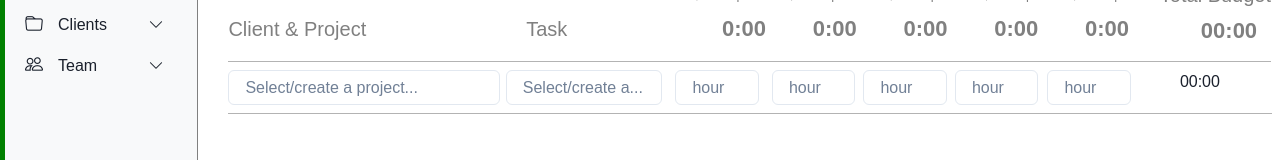
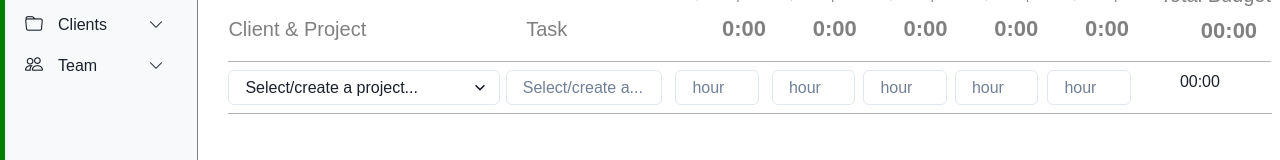
Before and after one commit to Thannzz/Myhours-Clone, a React (Create React App) app in the folder frontend/: page /dashboard/track in a window 1280 px wide. Shown: the part 185-345 px from the top of the page. Built offline with nearby package versions, Linux system fonts and the light colour scheme; no server answers; some icons are missing.

Commit message:
GET request done

```diff
--- a/frontend/src/Components/Dashboard.jsx
+++ b/frontend/src/Components/Dashboard.jsx
@@ -2,8 +2,33 @@ import React from 'react'
 import Sidebar from './Sidebar'
 import '../styles/Dashboard.css'
 import Track from './Track'
+import { useState } from 'react'
+import { useEffect } from 'react'
+import axios from "axios"
+
+const getUserName = (token)=>{
+  return axios.get(`http://localhost:8080/projects`,{
+    headers:{token:token}
+  });
+}
 
 export default function Dashboard() {
+  const [userName,setUserName] = useState(null);
+
+
+
+
+  useEffect(()=>{
+    getUserName("6333e6ca834c4636928012c3:thani@gmail.com :qwerty")
+    .then((res)=>{
+      // console.log(res.data)
+    })
+    .catch((err)=>{
+      console.log(err)
+    })
+  },[])
+
+
   return (
     <div className='dashboard'>
         <Sidebar/>
--- a/frontend/src/Components/HoursForm.jsx
+++ b/frontend/src/Components/HoursForm.jsx
@@ -1,22 +1,33 @@
 import { Box, Divider, Input, Text } from '@chakra-ui/react';
 import React from 'react'
+import { Select } from "@chakra-ui/react";
+import axios from "axios"
+
+const getProjectsName = (token) => {
+  return axios.get(`http://localhost:8080/projects`, {
+    headers: { token: token },
+  });
+};
 
 
 export default function HoursForm({ totalBudget }) {
+
   return (
     <div>
-      <Box
-        mt={2}
-        display="flex"
-        fontFamily="sans-serif"
-        width="99.50%"
-      >
-        <Input
+      <Box mt={2} display="flex" fontFamily="sans-serif" width="99.50%">
+        {/* <Input
           htmlSize={4}
           width="26%"
           h="35px"
           placeholder="Select/create a project..."
-        />
+        /> */}
+
+        <Select width="26%" h="35px" placeholder="Select/create a project...">
+          <option value="option1">Option 1</option>
+          <option value="option2">Option 2</option>
+          <option value="option3">Option 3</option>
+        </Select>
+
         <Input
           htmlSize={4}
           width="15%"
```
Also changed, not shown: 1 other file (tests, documents, lock files or other folders).
